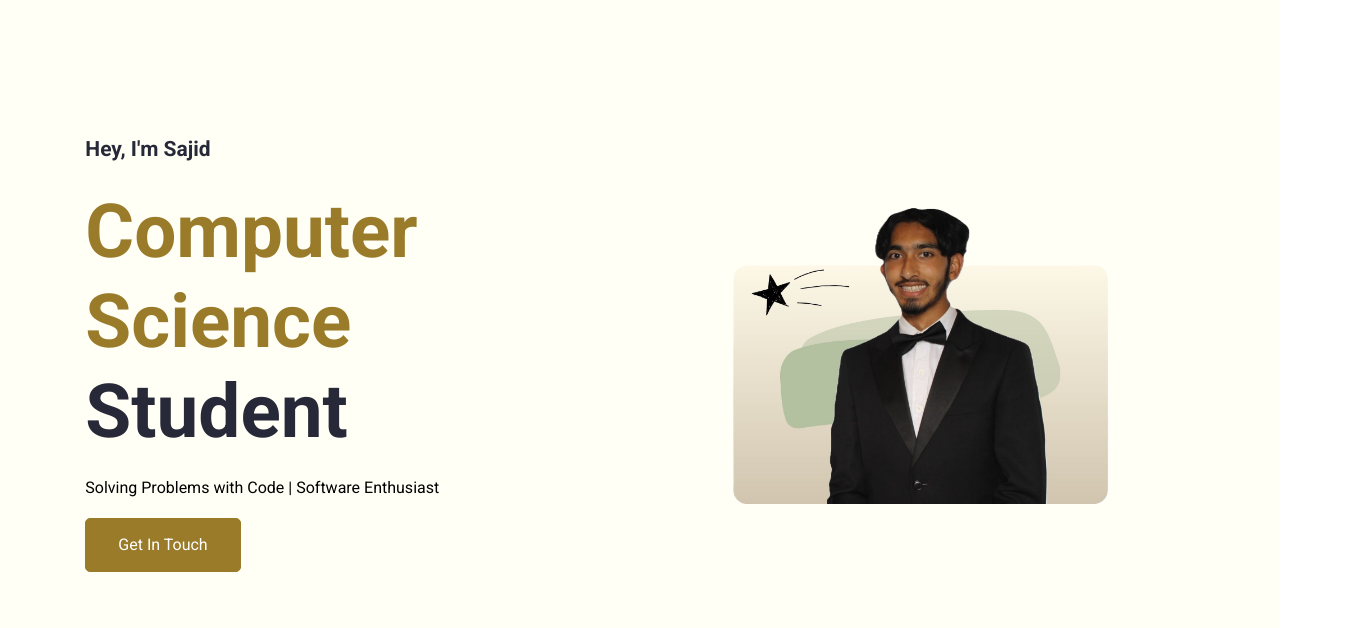
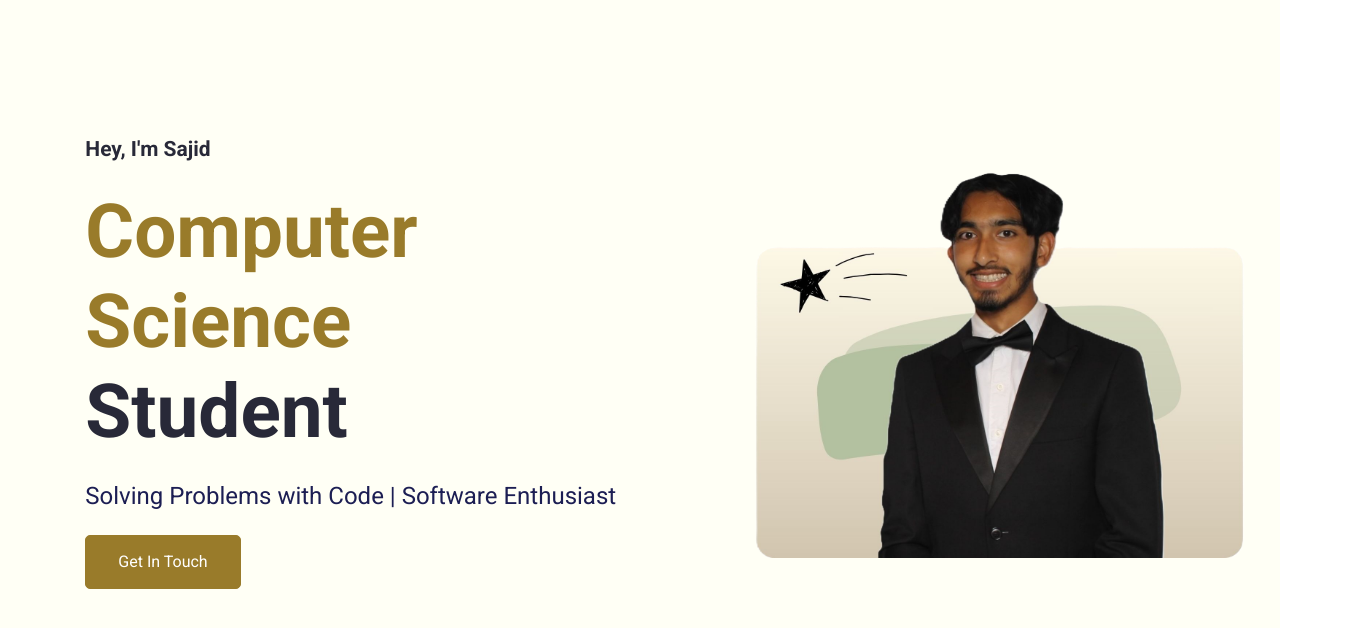
Before and after one commit to sajid985/portfolio_website_react, a React (Create React App) app: page / in a window 1280 px wide. Shown: the top 628 px of the page, 1356 px wide, since content can reach past the window. Built offline with nearby package versions, Linux system fonts and the light colour scheme.

Commit message:
adjust photos

```diff
--- a/public/index.html
+++ b/public/index.html
@@ -2,7 +2,7 @@
 <html lang="en">
   <head>
     <meta charset="utf-8" />
-    <link rel="icon" href="%PUBLIC_URL%/logo.png" />
+    <link rel="icon" href="%PUBLIC_URL%/logoCoff.png" />
     <meta name="viewport" content="width=device-width, initial-scale=1" />
     <meta
       name="description"
@@ -18,7 +18,7 @@
     <link rel="preconnect" href="https://fonts.gstatic.com" crossorigin>
     <link href="https://fonts.googleapis.com/css2?family=Comfortaa:wght@300;400;600;700&family=Roboto:wght@400;500;700&display=swap" rel="stylesheet">
     <!-- Font Family Link End -->
-    <title> logoipsum'</title>
+    <title>Sajid Abdullah</title>
   </head>
   <body>
     <!-- <noscript>You need to enable JavaScript to run this app.</noscript> -->
--- a/src/App.css
+++ b/src/App.css
@@ -203,7 +203,7 @@ h3 {
     color: var(--primary);
 }
 
-.hero-section-description {
+.hero--section-description {
     color: var(--darkblue);
     font-size: 24px;
     font-weight: 400;
@@ -215,6 +215,6 @@ h3 {
 }
 
 .hero--section--img > img {
-    width: 100%;
-    height: 100%;
+    width: 130%;
+    height: 130%;
 }
```
Also changed, not shown: public/logoCoff.png (added).
